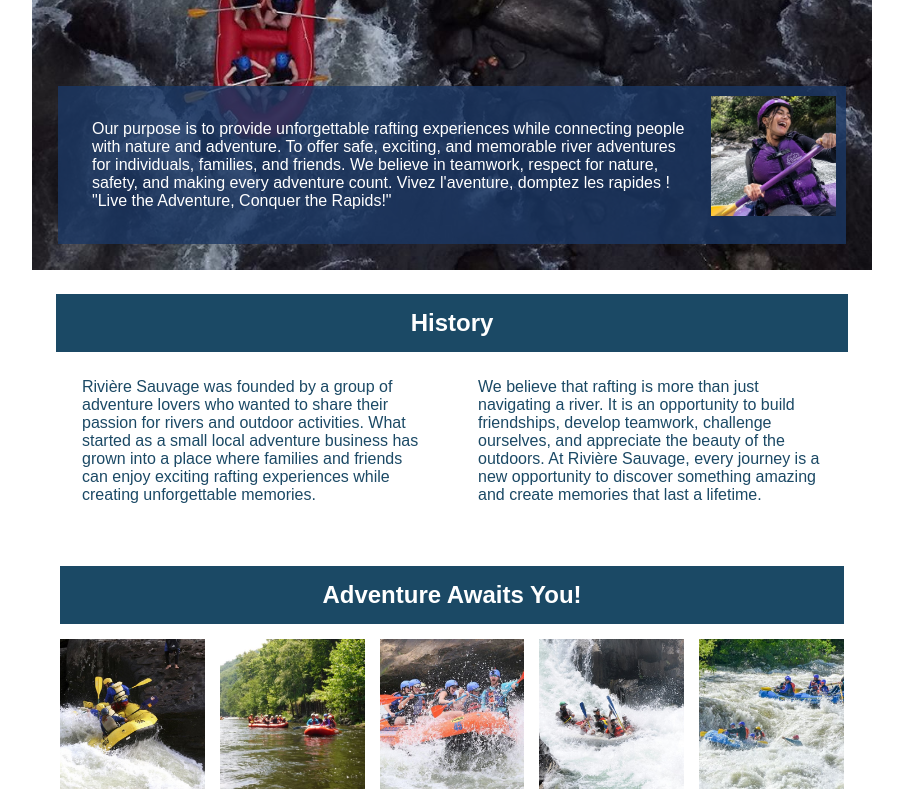
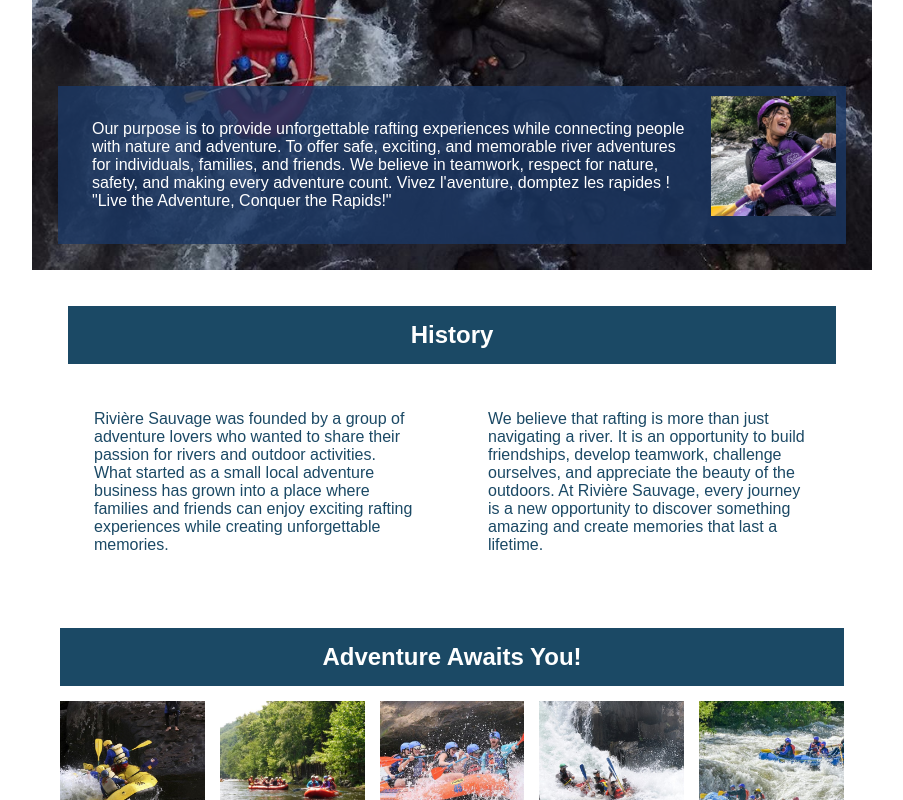
Before and after one commit to jsanchez-88/wdd130, a plain HTML site: page wwr/about.html in a window 1280 px wide. Shown: the part 435-1235 px from the top of the page, without its empty margins (188-1091 px from the left). Drawn offline with Linux system fonts and the light colour scheme.

Commit message:
W04 Rafting Site 2

```diff
--- a/wwr/styles/rafting.css
+++ b/wwr/styles/rafting.css
@@ -119,7 +119,7 @@ nav a {
 .history {
     display: grid;
     grid-template-columns: 1fr 1fr;
-    gap 1.25rem
+    gap: 1.25rem;
     padding: 20px;
 }
 
@@ -192,7 +192,6 @@ article {
 .socialmedia img {
     width: 35px;
     height: 35px;
-
 }
 
 footer {
@@ -201,8 +200,5 @@ footer {
     align-items: center;
     border-top: 1px solid #ddd;
     padding: 1px;
-}
-
-footer {
     margin-bottom: 5px;
 }
```
